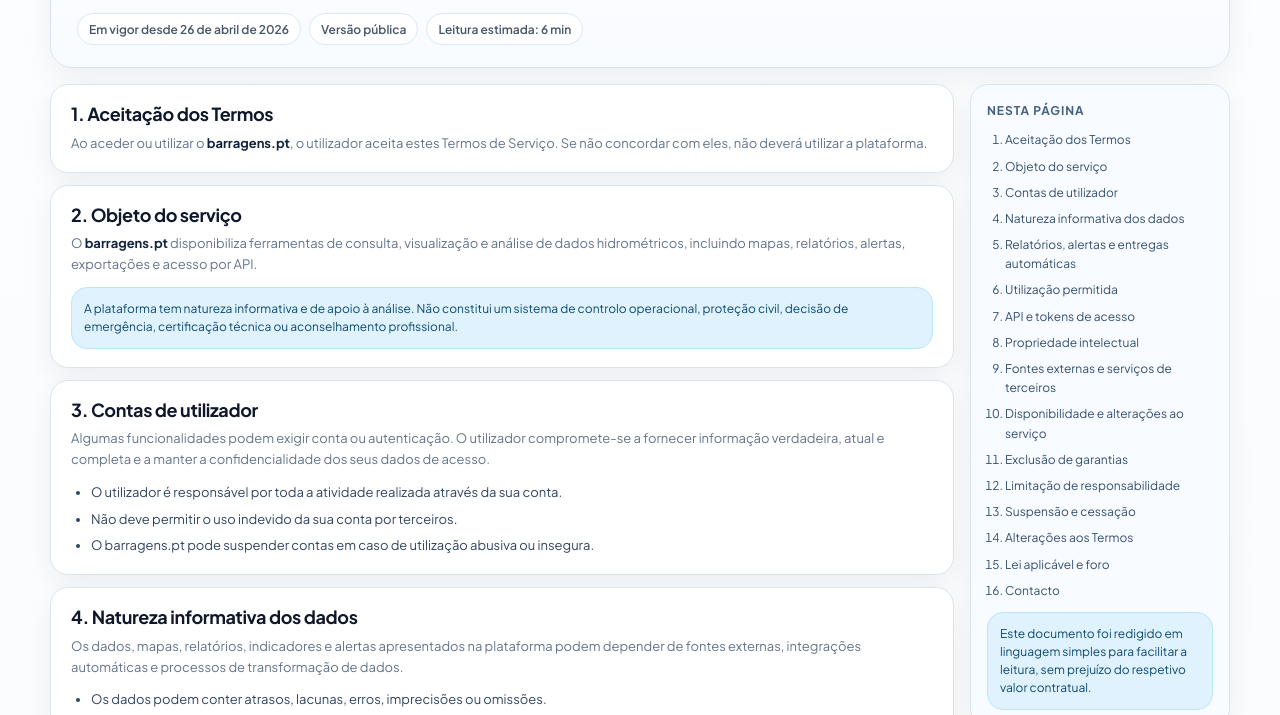
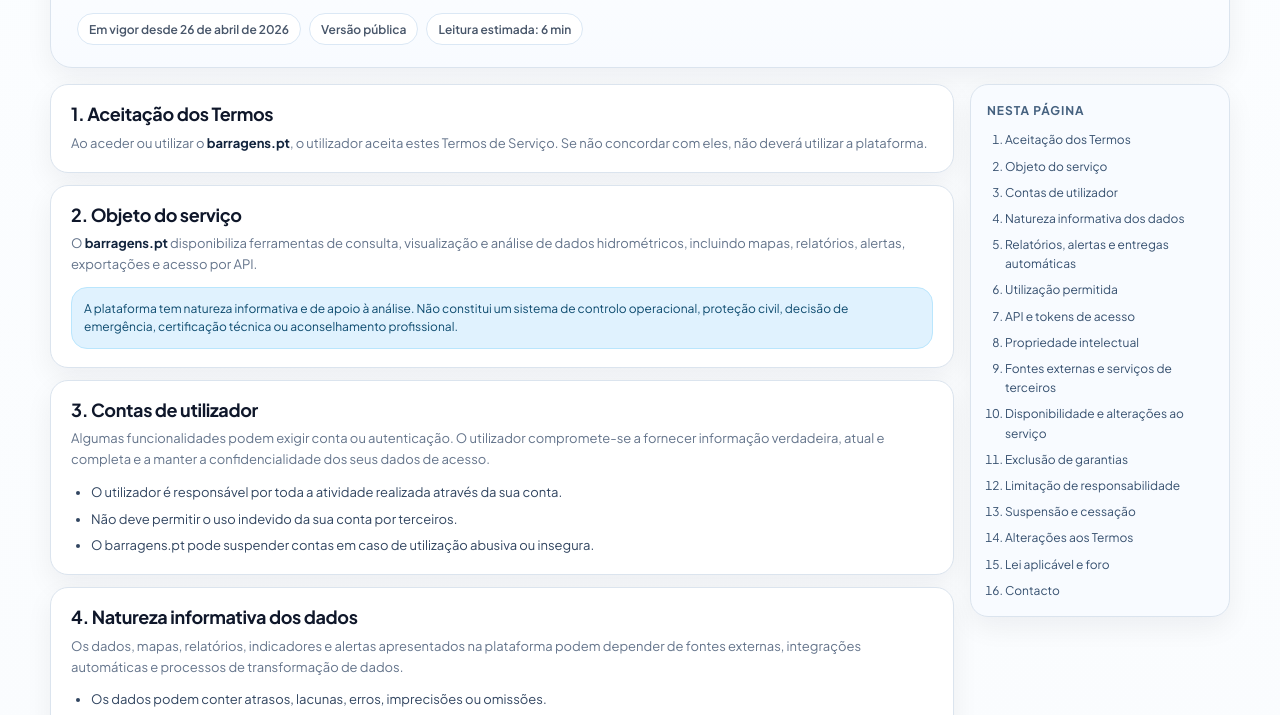
Before and after one commit to ricardoccpaiva/barragenspt, a plain HTML site: page priv/static/tos.html in a window 1280 px wide. Shown: the part 237-952 px from the top of the page. Drawn offline with Linux system fonts and the light colour scheme.

Commit message:
Update ToS

```diff
--- a/priv/static/tos.html
+++ b/priv/static/tos.html
@@ -591,11 +591,6 @@
           <li><a href="#lei">Lei aplicável e foro</a></li>
           <li><a href="#contacto">Contacto</a></li>
         </ol>
-
-        <div class="notice">
-          Este documento foi redigido em linguagem simples para facilitar a leitura, sem prejuízo do
-          respetivo valor contratual.
-        </div>
       </aside>
     </div>
 
```
